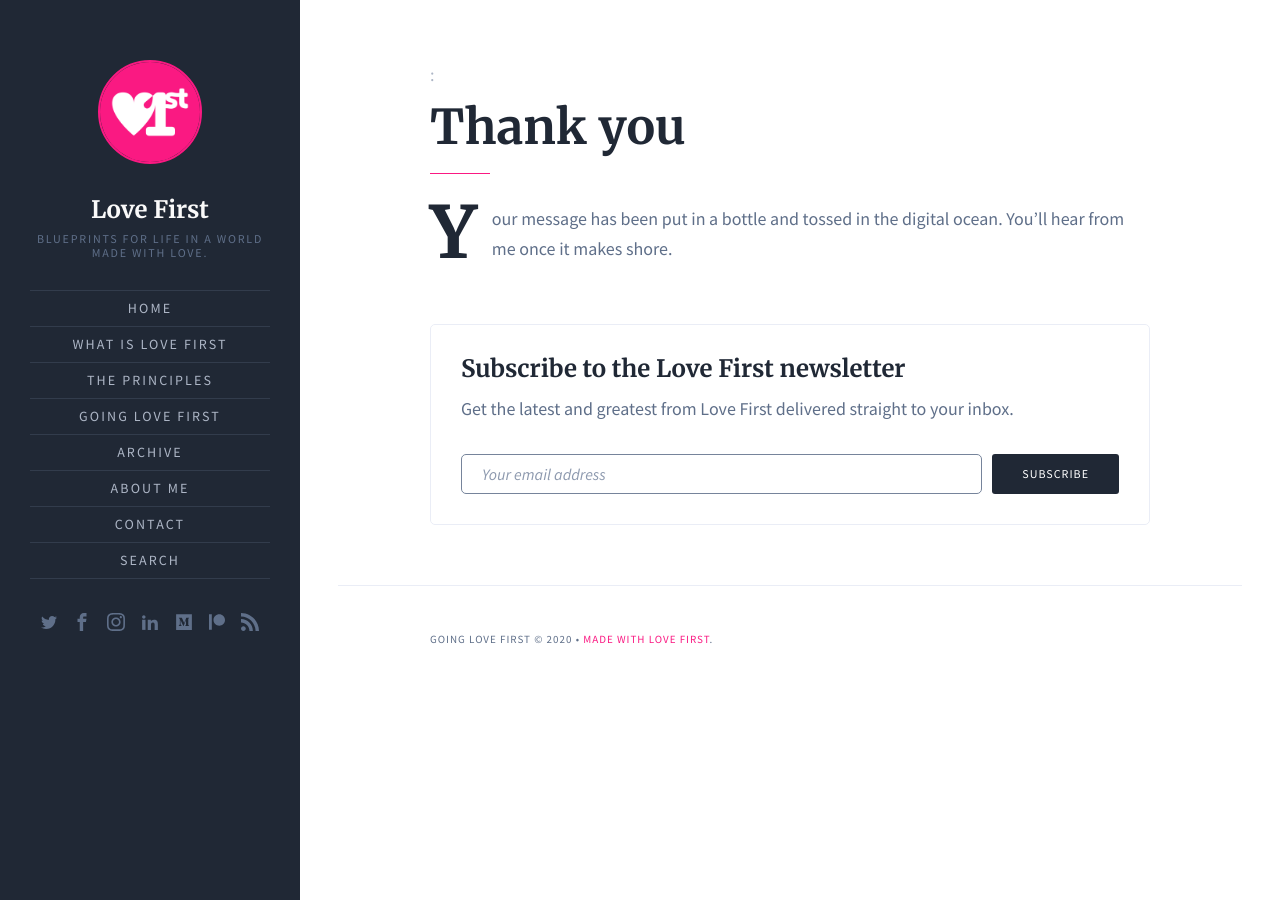
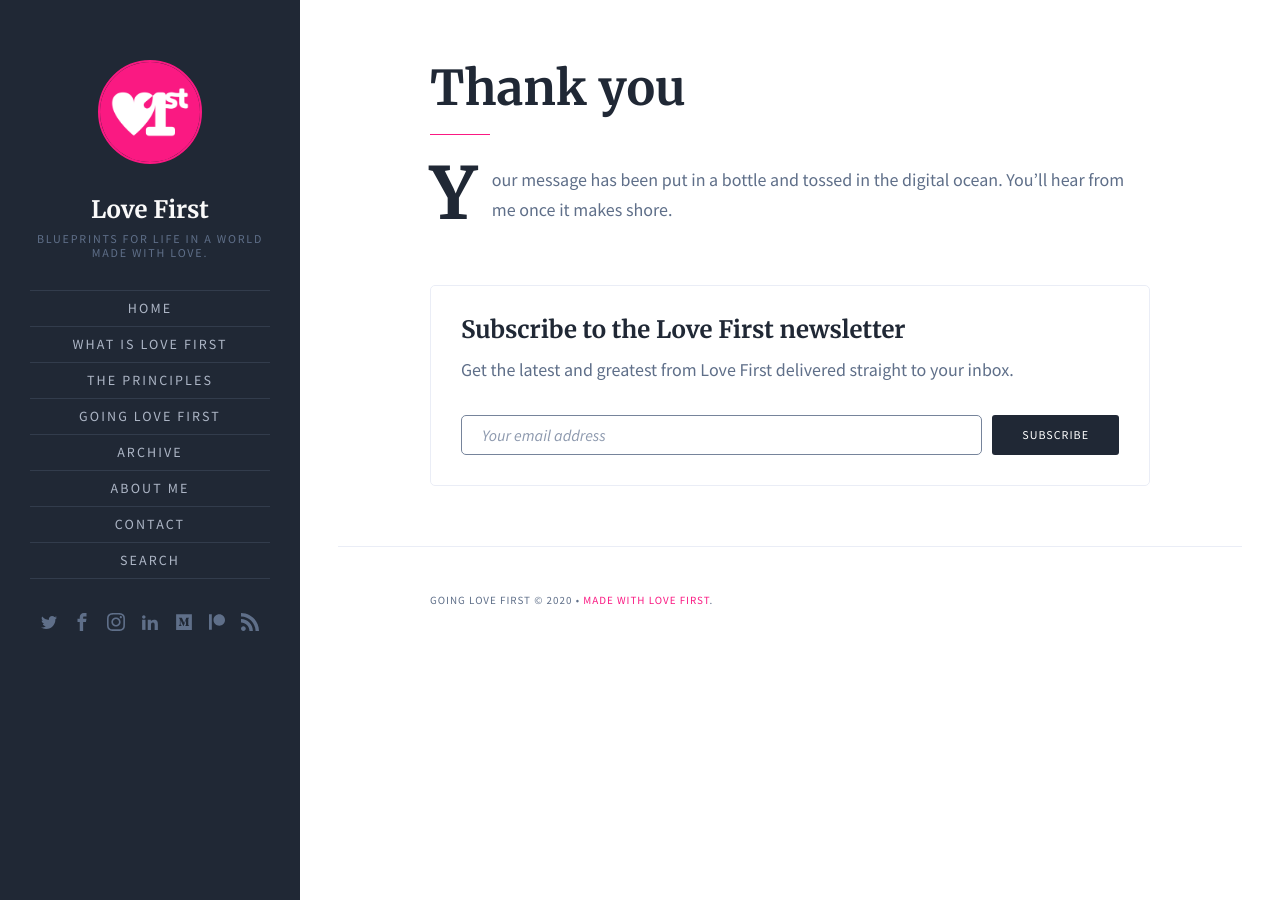
Before and after one commit to KuraFire/v1.goinglovefirst.com, a Jekyll site: the page built from thank-you.html, in a window 1280 px wide. Built offline with Jekyll 4.4.1, drawn with Linux system fonts in a browser that asks for light colours.

Commit message:
Case is not an if
And 'else' is (apparently) a given.

```diff
--- a/_layouts/page.html
+++ b/_layouts/page.html
@@ -5,14 +5,14 @@
 <main id="main" class="site-main">
     <article class="post-full inner">
         <header class="post-header">
-          {% case page.breadcrumb %}
+          {% if page.breadcrumb %}{% case page.breadcrumb %}
             {% when 'principles' %}
             <p class="breadcrumb"><a href="/principles/">The Principles Of Love First</a>: {{ page.principle_byline }}</p>
             {% when 'about' %}
             <p class="breadcrumb"><a href="/about/faruk/">About Faruk Ateş</a>:</p>
             {% else %}
             <p class="breadcrumb"><a href="{{ page.breadcrumb.url }}">{{ page.breadcrumb.title }}</a>: {{ page.breadcrumb.addendum }}</p>
-          {% endcase %}
+          {% endcase %}{% endif %}
             <h1 class="post-title">{{ page.title }}</h1>
         </header><!-- .post-header -->
         {% if page.featured_image %}
```
